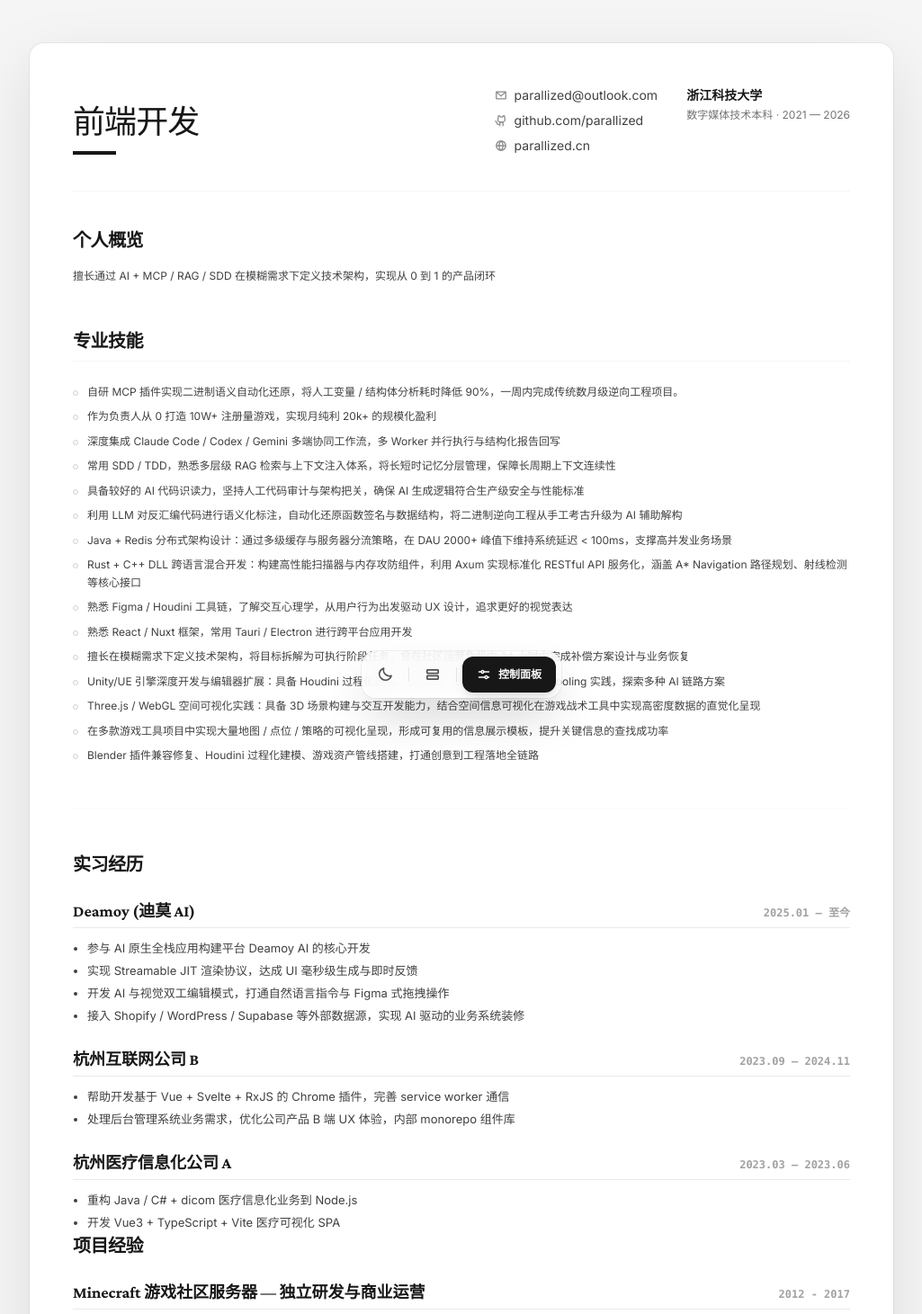
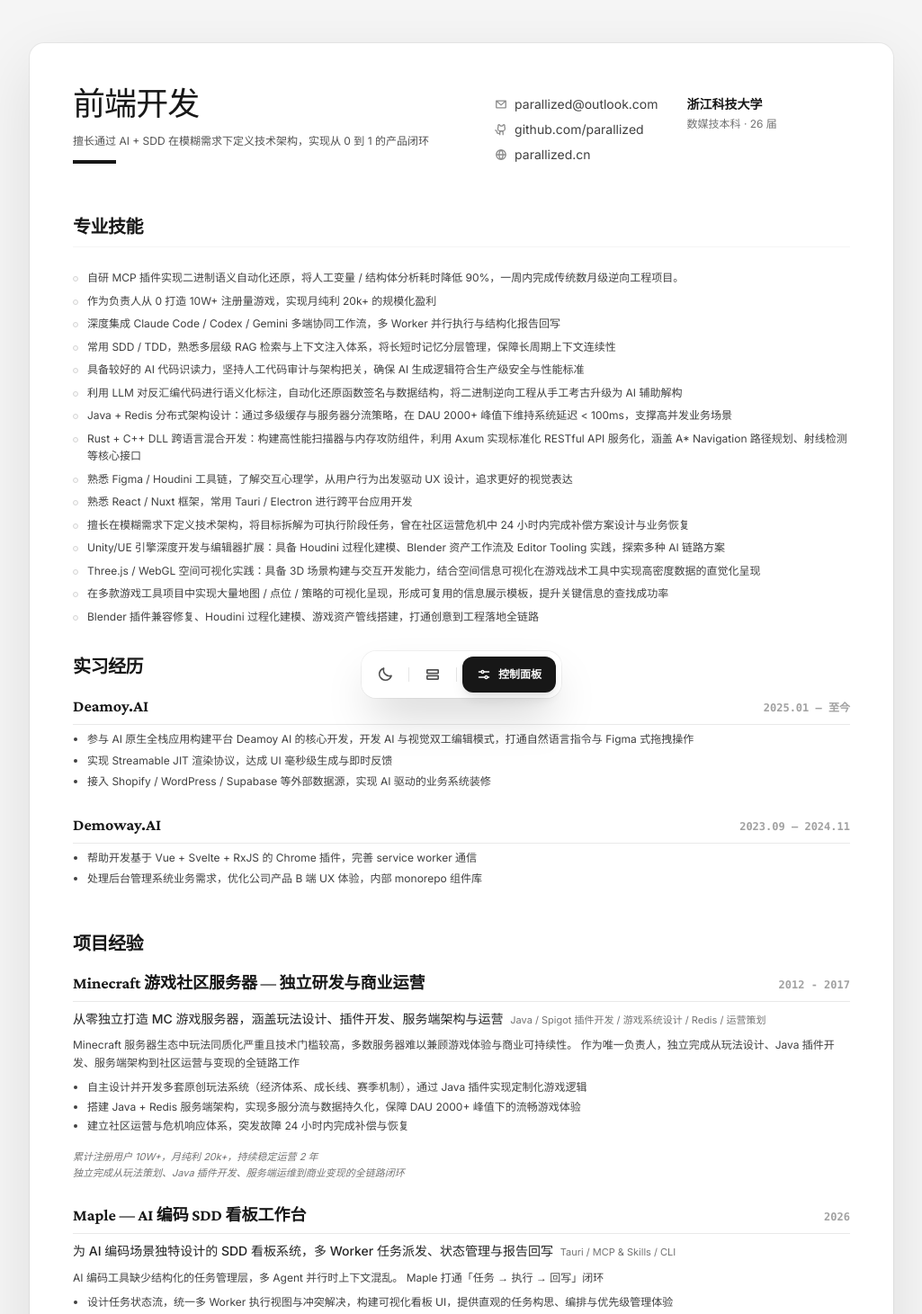
Before and after one commit to parallized/AshIris, a Nuxt app: page /cv in a window 1280 px wide. Shown: the top 1461 px of the page at 90% size, without its empty margins (127-1152 px from the left). Built offline with nearby package versions, Linux system fonts and the light colour scheme.

Commit message:
frontend v0

```diff
--- a/app/pages/cv.vue
+++ b/app/pages/cv.vue
@@ -86,35 +86,34 @@ const experiencePool = ref<ExperienceItem[]>([
   {
     id: "internship-c",
     enabled: true,
-    company: "Deamoy (迪莫 AI)",
+    company: "Deamoy.AI",
     date: "2025.01 — 至今",
     items: [
-      "参与 AI 原生全栈应用构建平台 Deamoy AI 的核心开发",
+      "参与 AI 原生全栈应用构建平台 Deamoy AI 的核心开发，开发 AI 与视觉双工编辑模式，打通自然语言指令与 Figma 式拖拽操作",
       "实现 Streamable JIT 渲染协议，达成 UI 毫秒级生成与即时反馈",
-      "开发 AI 与视觉双工编辑模式，打通自然语言指令与 Figma 式拖拽操作",
       "接入 Shopify / WordPress / Supabase 等外部数据源，实现 AI 驱动的业务系统装修",
     ],
   },
   {
     id: "internship-b",
     enabled: true,
-    company: "杭州互联网公司 B",
+    company: "Demoway.AI",
     date: "2023.09 — 2024.11",
     items: [
       "帮助开发基于 Vue + Svelte + RxJS 的 Chrome 插件，完善 service worker 通信",
       "处理后台管理系统业务需求，优化公司产品 B 端 UX 体验，内部 monorepo 组件库",
     ],
   },
-  {
-    id: "internship-a",
-    enabled: true,
-    company: "杭州医疗信息化公司 A",
-    date: "2023.03 — 2023.06",
-    items: [
-      "重构 Java / C# + dicom 医疗信息化业务到 Node.js",
-      "开发 Vue3 + TypeScript + Vite 医疗可视化 SPA",
-    ],
-  },
+  // {
+  //   id: "internship-a",
+  //   enabled: false,
+  //   company: "Dicom 可视化",
+  //   date: "2023.03 — 2023.06",
+  //   items: [
+  //     "重构 Java / C# + dicom 医疗信息化业务到 Node.js",
+  //     "开发 Vue3 + TypeScript + Vite 医疗可视化 SPA",
+  //   ],
+  // },
 ]);
 
 const resumeItems = ref<ResumeItem[]>([
@@ -772,12 +771,13 @@ onBeforeUnmount(() => {
         <!-- Main Content -->
         <main class="p-8 md:p-12">
           <!-- Header -->
-          <header class="mb-10 flex flex-col items-start justify-between gap-6 border-b border-neutral-100 pb-10 dark:border-neutral-700 md:flex-row md:items-end">
+          <header class="mb-10 flex flex-col items-start justify-between gap-6 pb-4 md:flex-row md:items-end">
             <div class="space-y-3">
               <h1 class="font-serif text-2xl tracking-tight text-neutral-900 dark:text-white md:text-4xl">
                 前端开发
               </h1>
-              <p class="font-sans text-[14px] font-medium text-neutral-600 dark:text-neutral-400">
+              <p class="font-sans text-[12px] font-light text-neutral-600 dark:text-neutral-400">
+                擅长通过 AI + SDD 在模糊需求下定义技术架构，实现从 0 到 1 的产品闭环
               </p>
               <div class="h-1 w-12 bg-neutral-900 dark:bg-neutral-100"></div>
             </div>
@@ -800,29 +800,21 @@ onBeforeUnmount(() => {
               </div>
               <div class="space-y-1">
                 <div class="font-bold text-neutral-900 dark:text-white">浙江科技大学</div>
-                <div class="text-xs text-neutral-500 dark:text-neutral-400">数字媒体技术本科 · 2021 — 2026</div>
+                <div class="text-xs text-neutral-500 dark:text-neutral-400">数媒技本科 · 26 届</div>
               </div>
             </div>
           </header>
 
-          <div :class="isTwoColumn ? 'grid grid-cols-1 lg:grid-cols-[420px_1fr] gap-x-8' : 'space-y-12'">
-            <div class="space-y-12">
-              <!-- Overview -->
-              <section class="space-y-4">
-                <h2 class="font-serif text-xl font-bold tracking-tight text-neutral-900 dark:text-white">个人概览</h2>
-                <div class="text-[12px] leading-relaxed text-neutral-700 dark:text-neutral-300">
-                  <p>擅长通过 AI + MCP / RAG / SDD 在模糊需求下定义技术架构，实现从 0 到 1 的产品闭环</p>
-                </div>
-              </section>
-
+          <div :class="isTwoColumn ? 'grid grid-cols-1 lg:grid-cols-[420px_1fr] gap-x-8' : 'flex flex-col'">
+            <div class="space-y-10">
               <!-- Skills -->
-              <section v-if="enabledResumeItems.length" :class="isTwoColumn ? 'space-y-4' : 'space-y-6'">
+              <section v-if="enabledResumeItems.length" class="space-y-6">
                 <h2 class="flex items-center gap-2 border-b border-neutral-100 pb-2 font-serif text-xl font-bold tracking-tight text-neutral-900 dark:border-neutral-800 dark:text-white">
                   <span>专业技能</span>
                 </h2>
 
-                <div class="space-y-3">
-                  <ul class="space-y-2 text-[12px] leading-relaxed text-neutral-700 dark:text-neutral-300">
+                <div class="space-y-4">
+                  <ul class="space-y-1.5 text-[12px] leading-relaxed text-neutral-700 dark:text-neutral-300">
                     <li v-for="item in enabledResumeItems" :key="item.id" class="relative pl-4">
                       <span class="absolute left-0 top-2 h-1.5 w-1.5 rounded-full border border-neutral-300 bg-neutral-50 dark:border-neutral-700 dark:bg-neutral-800"></span>
                       {{ item.label }}
@@ -832,13 +824,13 @@ onBeforeUnmount(() => {
               </section>
             </div>
 
-            <div :class="isTwoColumn ? 'space-y-12 border-l border-neutral-100 pl-8 dark:border-neutral-700' : 'pt-12 border-t border-neutral-100/50 dark:border-neutral-800/50'">
+            <div class="space-y-12" :class="isTwoColumn ? 'pl-4' : 'pt-8'">
               <!-- Internship Experience -->
-              <section v-if="enabledExperiences.length" class="space-y-6">
+              <section v-if="enabledExperiences.length" class="space-y-4">
                 <h2 class="font-serif text-xl font-bold tracking-tight text-neutral-900 dark:text-white">实习经历</h2>
                 <div class="space-y-6">
-                  <article v-for="exp in enabledExperiences" :key="exp.id" class="space-y-3">
-                    <div class="flex items-baseline justify-between gap-4 border-b border-neutral-300/50 pb-1 dark:border-neutral-700/50">
+                  <article v-for="exp in enabledExperiences" :key="exp.id" class="space-y-1.5">
+                    <div class="flex items-baseline justify-between gap-4 border-b border-neutral-300/50 pb-1.5 dark:border-neutral-700/50">
                       <h3 class="font-serif text-lg font-bold text-neutral-900 dark:text-white">
                         {{ exp.company }}
                       </h3>
@@ -846,7 +838,7 @@ onBeforeUnmount(() => {
                         {{ exp.date }}
                       </span>
                     </div>
-                    <ul class="list-disc space-y-1 pl-4 text-[13px] leading-relaxed text-neutral-700 dark:text-neutral-300">
+                    <ul class="list-disc space-y-1 pl-4 text-[12px] leading-relaxed text-neutral-700 dark:text-neutral-300">
                       <li v-for="item in exp.items" :key="item">
                         {{ item }}
                       </li>
@@ -856,16 +848,16 @@ onBeforeUnmount(() => {
               </section>
 
               <!-- Project Experience -->
-              <section v-if="enabledProjects.length" class="space-y-6">
+              <section v-if="enabledProjects.length" class="space-y-4">
                 <h2 class="font-serif text-xl font-bold tracking-tight text-neutral-900 dark:text-white">项目经验</h2>
 
                 <div class="space-y-6">
                   <article
                     v-for="project in enabledProjects"
                     :key="project.id"
-                    class="group space-y-4"
+                    class="group space-y-2"
                   >
-                  <div class="flex flex-wrap items-baseline justify-between gap-x-4 border-b border-neutral-300/50 pb-1 dark:border-neutral-700/50">
+                  <div class="flex flex-wrap items-baseline justify-between gap-x-4 border-b border-neutral-300/50 pb-1.5 dark:border-neutral-700/50">
                     <h3 class="flex items-center gap-2 font-serif text-lg font-bold text-neutral-900 dark:text-white">
                       <a :href="project.url" target="_blank" class="hover:underline hover:decoration-neutral-400">
                         {{ project.title }}
@@ -873,16 +865,6 @@ onBeforeUnmount(() => {
                     </h3>
                     <span class="font-mono text-xs font-semibold text-neutral-400 dark:text-neutral-500">
                       {{ project.date }}
-                    </span>
-                  </div>
-
-                  <div class="hidden flex flex-wrap gap-1.5">
-                    <span
-                      v-for="tag in [...project.roles, ...project.tags]"
-                      :key="`${project.id}-${tag}`"
-                      class="inline-flex items-center rounded-sm bg-neutral-100 px-1.5 py-0.5 text-[10px] font-bold text-neutral-600 dark:bg-neutral-800 dark:text-neutral-400"
-                    >
-                      {{ tag }}
                     </span>
                   </div>
 
```
